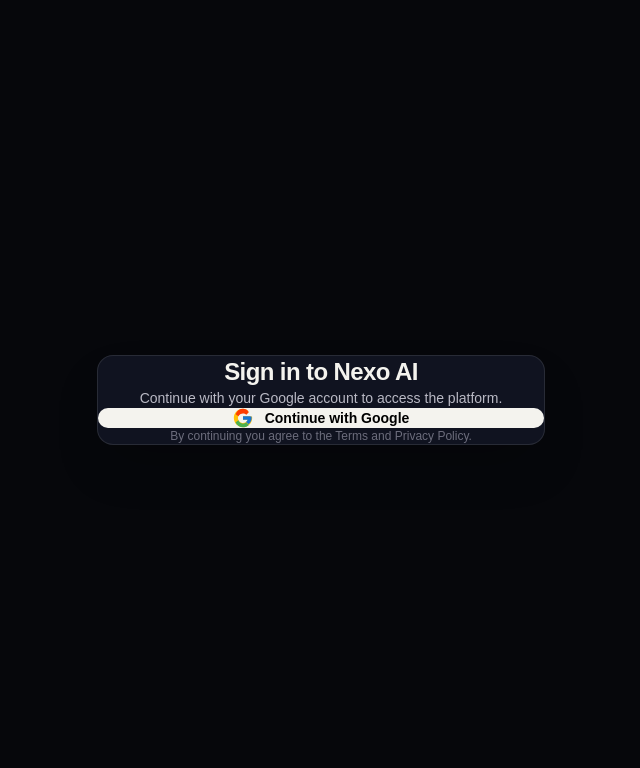
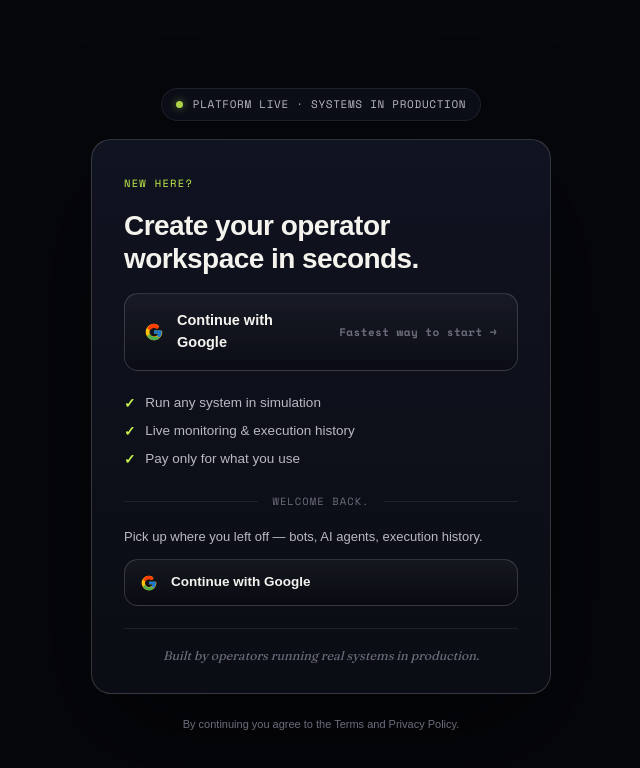
Before and after one commit to picassoglitch/nexo-ai, a Next.js app: page /en/sign-in in a window 1280 px wide. Shown: the top 768 px of the page, without its empty margins (319-959 px from the left). Built offline with nearby package versions, Linux system fonts and the light colour scheme; no server answers; a web font is replaced by a local one.

Commit message:
03: operator onboarding polish — premium google button, returning/new split, live status, benefits, social proof

```diff
--- a/messages/en.json
+++ b/messages/en.json
@@ -8,9 +8,23 @@
       "title": "Sign in to Nexo AI",
       "subtitle": "Continue with your Google account to access the platform.",
       "googleButton": "Continue with Google",
+      "googleFastNote": "Fastest way to start",
       "errorGeneric": "Something went wrong signing you in. Try again.",
       "errorMissingCode": "Sign-in flow incomplete. Try again.",
-      "fine": "By continuing you agree to the Terms and Privacy Policy."
+      "fine": "By continuing you agree to the Terms and Privacy Policy.",
+      "liveStatus": "Platform live · systems in production",
+      "newTitle": "New here?",
+      "newSubtitle": "Create your operator workspace in seconds.",
+      "newCta": "Start free",
+      "returningTitle": "Welcome back.",
+      "returningSubtitle": "Pick up where you left off — bots, AI agents, execution history.",
+      "returningCta": "Continue →",
+      "benefits": {
+        "1": "Run any system in simulation",
+        "2": "Live monitoring & execution history",
+        "3": "Pay only for what you use"
+      },
+      "socialProof": "Built by operators running real systems in production."
     },
     "account": {
       "title": "Account",
--- a/messages/es.json
+++ b/messages/es.json
@@ -8,9 +8,23 @@
       "title": "Iniciar sesión en Nexo AI",
       "subtitle": "Continúa con tu cuenta de Google para acceder a la plataforma.",
       "googleButton": "Continuar con Google",
+      "googleFastNote": "La forma más rápida de empezar",
       "errorGeneric": "Ocurrió un error al iniciar sesión. Inténtalo de nuevo.",
       "errorMissingCode": "Flujo de inicio de sesión incompleto. Inténtalo de nuevo.",
-      "fine": "Al continuar aceptas los Términos y la Política de Privacidad."
+      "fine": "Al continuar aceptas los Términos y la Política de Privacidad.",
+      "liveStatus": "Plataforma en vivo · sistemas en producción",
+      "newTitle": "¿Primera vez?",
+      "newSubtitle": "Crea tu espacio de operador en segundos.",
+      "newCta": "Empezar gratis",
+      "returningTitle": "Bienvenido de vuelta.",
+      "returningSubtitle": "Retoma donde lo dejaste — bots, agentes IA, historial de ejecución.",
+      "returningCta": "Continuar →",
+      "benefits": {
+        "1": "Ejecuta cualquier sistema en simulación",
+        "2": "Monitoreo en vivo e historial de ejecución",
+        "3": "Paga solo por lo que uses"
+      },
+      "socialProof": "Construido por operadores que ejecutan sistemas reales en producción."
     },
     "account": {
       "title": "Cuenta",
--- a/src/app/[locale]/(auth)/sign-in/page.tsx
+++ b/src/app/[locale]/(auth)/sign-in/page.tsx
@@ -25,23 +25,50 @@
     error === 'missing_code' ? t('errorMissingCode') : error ? t('errorGeneric') : null;
 
   return (
-    <main className="min-h-screen flex items-center justify-center px-6">
-      <div className="w-full max-w-md border border-white/10 rounded-2xl bg-panel p-10 shadow-2xl">
-        <div className="text-center mb-8">
-          <h1 className="text-2xl font-semibold tracking-tight mb-2">{t('title')}</h1>
-          <p className="text-sm text-ink-dim">{t('subtitle')}</p>
+    <main className="auth-shell">
+      <div className="auth-status">
+        <span className="auth-status-dot" />
+        {t('liveStatus')}
+      </div>
+
+      <div className="auth-card">
+        <div className="auth-section auth-section-primary">
+          <div className="auth-kicker">{t('newTitle')}</div>
+          <h1 className="auth-headline">{t('newSubtitle')}</h1>
+
+          {errorMessage && <div className="auth-error">{errorMessage}</div>}
+
+          <GoogleSignInButton next={next} variant="premium" />
+
+          <ul className="auth-benefits">
+            <li>
+              <span className="ab-tick">✓</span>
+              {t('benefits.1')}
+            </li>
+            <li>
+              <span className="ab-tick">✓</span>
+              {t('benefits.2')}
+            </li>
+            <li>
+              <span className="ab-tick">✓</span>
+              {t('benefits.3')}
+            </li>
+          </ul>
         </div>
 
-        {errorMessage && (
-          <div className="mb-6 rounded-lg border border-ember/40 bg-ember/10 px-4 py-3 text-sm text-ember">
-            {errorMessage}
-          </div>
-        )}
+        <div className="auth-divider">
+          <span>{t('returningTitle')}</span>
+        </div>
 
-        <GoogleSignInButton next={next} />
+        <div className="auth-section auth-section-returning">
+          <p className="auth-returning-copy">{t('returningSubtitle')}</p>
+          <GoogleSignInButton next={next} variant="compact" />
+        </div>
 
-        <p className="mt-6 text-center text-xs text-ink-faint">{t('fine')}</p>
+        <p className="auth-social-proof">{t('socialProof')}</p>
       </div>
+
+      <p className="auth-fine">{t('fine')}</p>
     </main>
   );
 }
--- a/src/app/[locale]/globals.css
+++ b/src/app/[locale]/globals.css
@@ -457,3 +457,50 @@
 .fdr-title { font-size: clamp(22px, 2.4vw, 30px); font-weight: 600; letter-spacing: -0.03em; line-height: 1.15; margin-bottom: 14px; }
 .fdr-title em { font-family: var(--font-serif); font-style: italic; font-weight: 400; color: var(--path); transition: color .4s; }
 .fdr-body p { font-size: 14.5px; color: var(--ink-dim); line-height: 1.65; max-width: 60ch; }
+
+/* ============ AUTH SHELL (sign-in page) ============ */
+.auth-shell { min-height: 100vh; display: flex; flex-direction: column; align-items: center; justify-content: flex-start; padding: 88px 24px 48px; gap: 18px; }
+@media (max-width: 720px) { .auth-shell { padding: 64px 16px 32px; } }
+
+.auth-status { display: inline-flex; align-items: center; gap: 10px; font-family: var(--font-mono); font-size: 11px; letter-spacing: 0.06em; text-transform: uppercase; color: var(--ink-dim); padding: 7px 14px; border: 1px solid var(--line); border-radius: 100px; background: rgba(16, 19, 32, 0.6); backdrop-filter: blur(6px); }
+.auth-status-dot { width: 7px; height: 7px; border-radius: 50%; background: var(--acid); box-shadow: 0 0 8px rgba(198, 242, 78, 0.6); animation: blink 1.8s infinite; }
+.auth-status-compact { padding: 6px 12px; font-size: 10.5px; margin-bottom: 18px; }
+
+.auth-card { width: 100%; max-width: 460px; border: 1px solid var(--line-bright); border-radius: 20px; background: linear-gradient(180deg, var(--panel) 0%, var(--bg-2) 100%); padding: 36px 32px 28px; box-shadow: 0 40px 120px rgba(0, 0, 0, 0.6); display: flex; flex-direction: column; gap: 0; }
+@media (max-width: 720px) { .auth-card { padding: 28px 22px 22px; border-radius: 16px; } }
+
+.auth-section-primary { display: flex; flex-direction: column; gap: 18px; }
+.auth-kicker { font-family: var(--font-mono); font-size: 10.5px; letter-spacing: 0.12em; text-transform: uppercase; color: var(--path); transition: color .4s; }
+.auth-headline { font-size: clamp(22px, 2.4vw, 28px); font-weight: 600; letter-spacing: -0.02em; line-height: 1.18; color: var(--ink); }
+.auth-error { border: 1px solid var(--ember); background: rgba(255, 107, 61, 0.1); color: var(--ember); padding: 12px 14px; border-radius: 10px; font-size: 13px; }
+
+.auth-benefits { list-style: none; display: flex; flex-direction: column; gap: 8px; margin-top: 4px; }
+.auth-benefits li { display: flex; gap: 10px; align-items: flex-start; font-size: 13.5px; color: var(--ink-dim); line-height: 1.5; }
+.ab-tick { color: var(--acid); font-family: var(--font-mono); font-weight: 700; flex-shrink: 0; }
+.auth-benefits-compact { gap: 6px; margin: 14px 0; }
+.auth-benefits-compact li { font-size: 12.5px; }
+
+.auth-divider { display: flex; align-items: center; gap: 14px; margin: 24px 0 18px; font-family: var(--font-mono); font-size: 10.5px; letter-spacing: 0.1em; text-transform: uppercase; color: var(--ink-faint); }
+.auth-divider::before, .auth-divider::after { content: ''; flex: 1; height: 1px; background: var(--line); }
+
+.auth-section-returning { display: flex; flex-direction: column; gap: 12px; }
+.auth-returning-copy { font-size: 13px; color: var(--ink-dim); line-height: 1.55; }
+
+.auth-social-proof { margin-top: 22px; padding-top: 18px; border-top: 1px solid var(--line); font-family: var(--font-serif); font-style: italic; font-size: 12.5px; color: var(--ink-faint); line-height: 1.5; text-align: center; }
+
+.auth-fine { font-size: 11px; color: var(--ink-faint); text-align: center; max-width: 360px; line-height: 1.5; margin-top: 4px; }
+
+/* Premium Google button */
+.auth-google { width: 100%; display: flex; align-items: center; gap: 14px; padding: 16px 20px; border-radius: 14px; border: 1px solid var(--line-bright); background: linear-gradient(180deg, rgba(255, 255, 255, 0.04) 0%, rgba(0, 0, 0, 0.2) 100%); color: var(--ink); font-family: var(--font-display); font-weight: 600; font-size: 14.5px; cursor: pointer; transition: all .35s cubic-bezier(.16, 1, .3, 1); position: relative; overflow: hidden; }
+.auth-google::before { content: ''; position: absolute; inset: 0; background: radial-gradient(circle at 50% 0%, var(--path-glow) 0%, transparent 60%); opacity: 0; transition: opacity .4s; pointer-events: none; }
+.auth-google:hover:not(:disabled) { border-color: var(--path); transform: translateY(-2px); box-shadow: 0 10px 30px -10px var(--path-glow); }
+.auth-google:hover:not(:disabled)::before { opacity: 0.18; }
+.auth-google:disabled { opacity: 0.55; cursor: wait; }
+.auth-google .ag-icon { width: 18px; height: 18px; flex-shrink: 0; position: relative; z-index: 1; }
+.auth-google .ag-label { flex: 1; text-align: left; position: relative; z-index: 1; }
+.auth-google .ag-note { font-family: var(--font-mono); font-size: 11px; color: var(--ink-faint); letter-spacing: 0.04em; position: relative; z-index: 1; }
+.auth-google-compact { padding: 12px 16px; font-size: 13.5px; }
+.auth-google-compact .ag-icon { width: 16px; height: 16px; }
+
+/* Earn pane (contact section) headline */
+.cc-earn-headline { font-size: 14.5px; color: var(--ink); line-height: 1.5; margin-bottom: 18px; font-weight: 500; }
--- a/src/components/auth/google-sign-in-button.tsx
+++ b/src/components/auth/google-sign-in-button.tsx
@@ -4,7 +4,12 @@
 import { useTranslations } from 'next-intl';
 import { useState } from 'react';
 
-export function GoogleSignInButton({ next }: { next?: string }) {
+interface Props {
+  next?: string;
+  variant?: 'premium' | 'compact';
+}
+
+export function GoogleSignInButton({ next, variant = 'premium' }: Props) {
   const t = useTranslations('auth.signIn');
   const [loading, setLoading] = useState(false);
 
@@ -26,11 +31,12 @@
 
   return (
     <button
+      type="button"
       onClick={handleSignIn}
       disabled={loading}
-      className="w-full flex items-center justify-center gap-3 bg-ink text-black font-semibold text-sm py-3.5 rounded-xl transition disabled:opacity-50 hover:translate-y-[-1px] hover:shadow-lg"
+      className={`auth-google auth-google-${variant}`}
     >
-      <svg width="20" height="20" viewBox="0 0 48 48" aria-hidden="true">
+      <svg className="ag-icon" width="20" height="20" viewBox="0 0 48 48" aria-hidden="true">
         <path
           fill="#FFC107"
           d="M43.6 20.5h-1.9V20H24v8h11.3c-1.6 4.7-6.1 8-11.3 8-6.6 0-12-5.4-12-12s5.4-12 12-12c3.1 0 5.9 1.2 8 3.1l5.7-5.7C34.6 4.1 29.6 2 24 2 11.8 2 2 11.8 2 24s9.8 22 22 22 22-9.8 22-22c0-1.5-.2-2.6-.4-3.5z"
@@ -48,7 +54,8 @@
           d="M43.6 20.5h-1.9V20H24v8h11.3c-.8 2.2-2.2 4.1-4.1 5.5l6.5 5.5c-.5.4 7-5.1 7-15 0-1.5-.2-2.6-.4-3.5z"
         />
       </svg>
-      {loading ? '...' : t('googleButton')}
+      <span className="ag-label">{loading ? '...' : t('googleButton')}</span>
+      {variant === 'premium' && <span className="ag-note">{t('googleFastNote')} →</span>}
     </button>
   );
 }
```
Also changed, not shown: src/components/landing/contact-section.tsx (+30 -14 lines).
